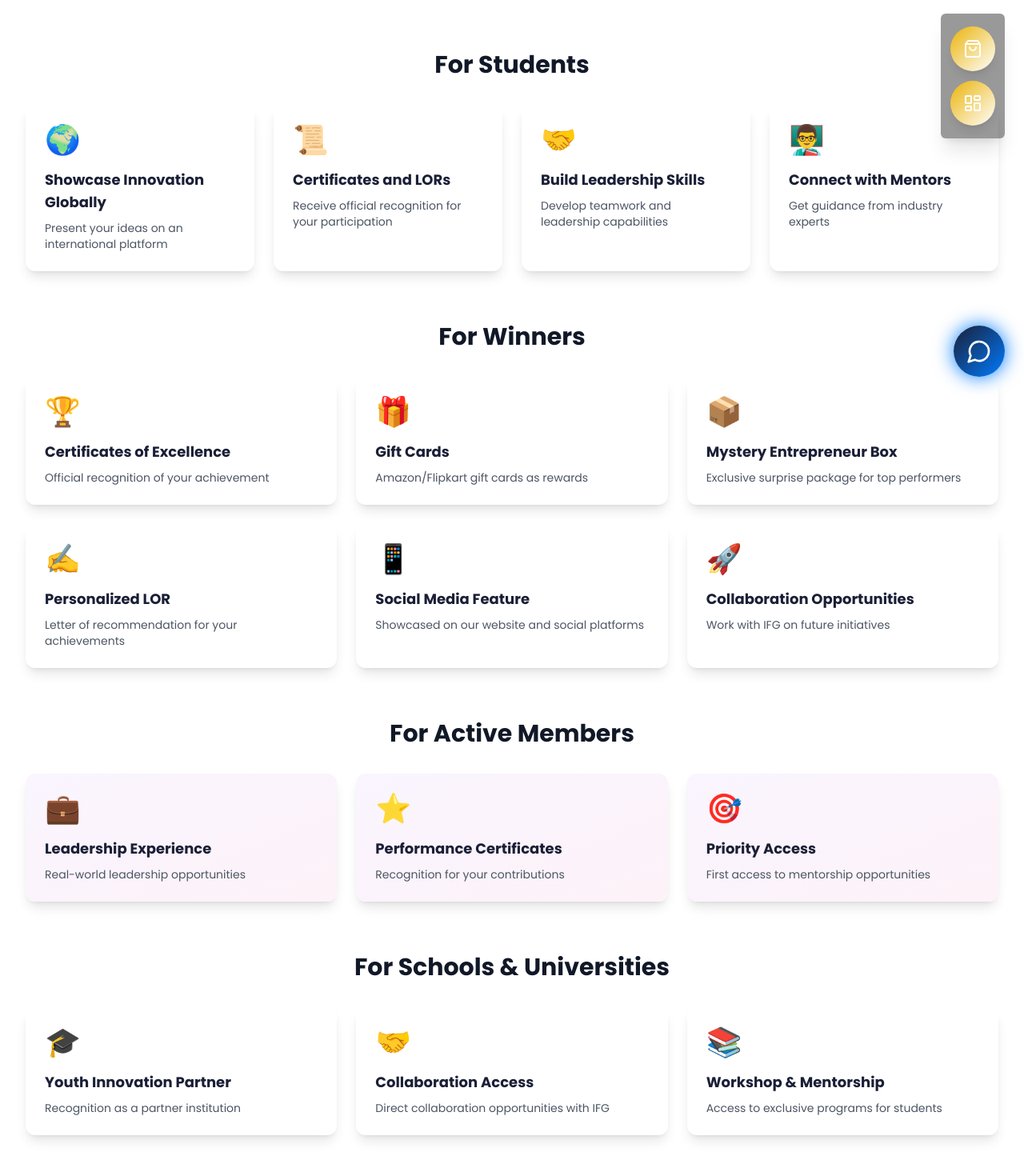
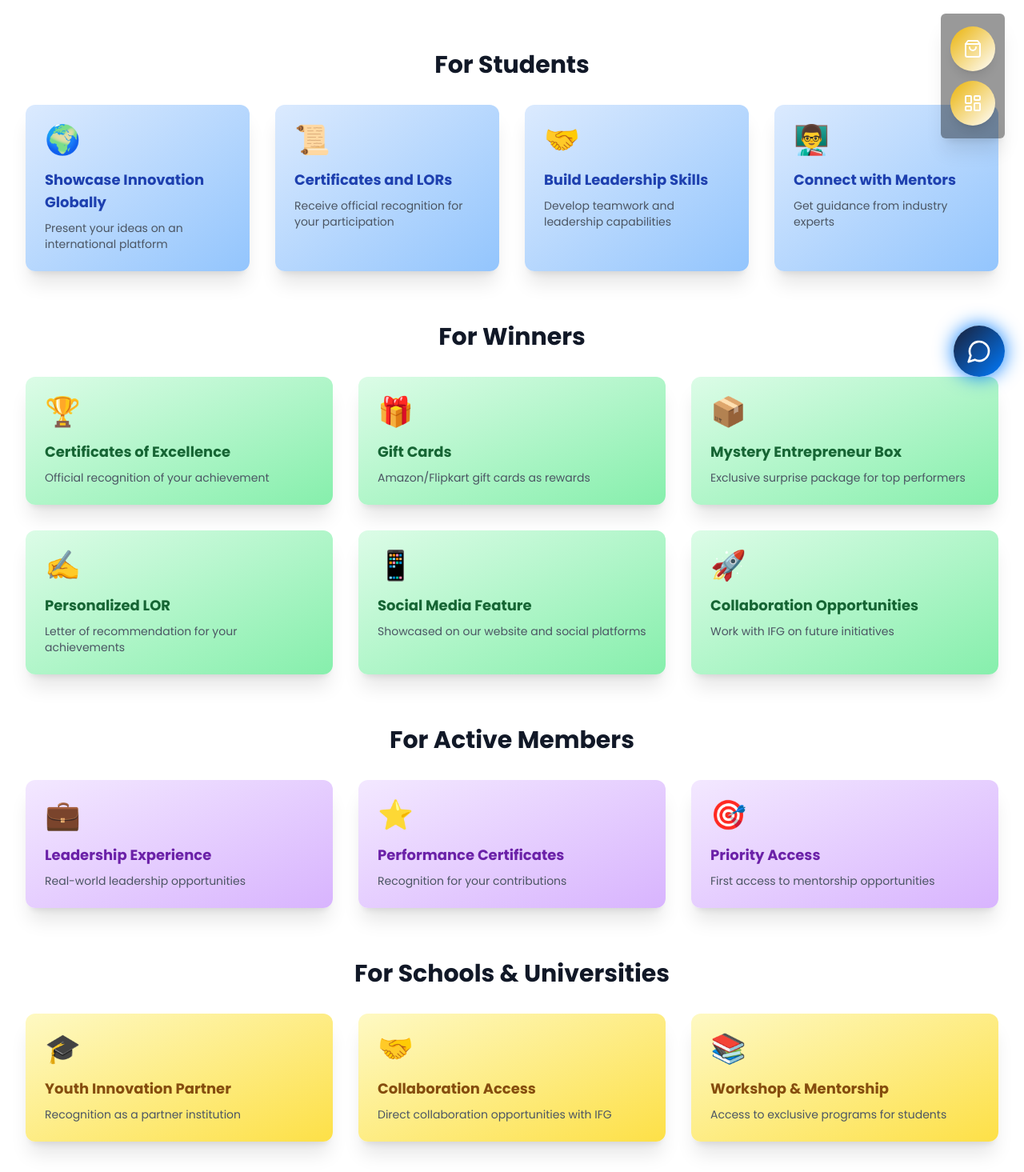
Before and after one commit to Arush-Developer/IFG-Website, a React (Vite) app: page /benefits in a window 1280 px wide. Shown: the part 305-1770 px from the top of the page at 80% size. Built offline with nearby package versions, Linux system fonts and the light colour scheme.

Commit message:
Update BenefitsPage.tsx

```diff
--- a/src/pages/BenefitsPage.tsx
+++ b/src/pages/BenefitsPage.tsx
@@ -3,7 +3,7 @@ import React from 'react';
 const BenefitsPage: React.FC = () => {
   return (
     <div className="min-h-screen bg-gray-50 pt-24">
-      <section className="py-12 sm:py-20 bg-white">
+      <section className="py-12 sm:py-20 bg-white shadow-lg">
         <div className="max-w-7xl mx-auto px-4 sm:px-6 lg:px-8">
           <div className="text-center mb-12 sm:mb-16 animate-fade-in">
             <h2 className="text-3xl sm:text-4xl md:text-5xl font-bold gradient-text mb-6 animate-gradient-shift">
@@ -17,16 +17,16 @@ const BenefitsPage: React.FC = () => {
           {/* For Students */}
           <div className="mb-16">
             <h3 className="text-2xl sm:text-3xl font-bold text-gray-900 mb-8 text-center">For Students</h3>
-            <div className="grid md:grid-cols-2 lg:grid-cols-4 gap-6">
+            <div className="grid md:grid-cols-2 lg:grid-cols-4 gap-8">
               {[
                 { icon: '🌍', title: 'Showcase Innovation Globally', description: 'Present your ideas on an international platform' },
                 { icon: '📜', title: 'Certificates and LORs', description: 'Receive official recognition for your participation' },
                 { icon: '🤝', title: 'Build Leadership Skills', description: 'Develop teamwork and leadership capabilities' },
                 { icon: '👨‍🏫', title: 'Connect with Mentors', description: 'Get guidance from industry experts' }
               ].map((item, index) => (
-                <div key={index} className="bg-gradient-to-br p-6 rounded-xl shadow-lg hover:scale-105 transition-all">
+                <div key={index} className="bg-gradient-to-br from-blue-100 to-blue-300 p-6 rounded-xl shadow-xl hover:scale-105 transform transition-all">
                   <div className="text-4xl mb-4">{item.icon}</div>
-                  <h4 className="text-lg font-bold mb-2">{item.title}</h4>
+                  <h4 className="text-lg font-bold mb-2 text-blue-800">{item.title}</h4>
                   <p className="text-gray-600 text-sm">{item.description}</p>
                 </div>
               ))}
@@ -36,7 +36,7 @@ const BenefitsPage: React.FC = () => {
           {/* For Winners */}
           <div className="mb-16">
             <h3 className="text-2xl sm:text-3xl font-bold text-gray-900 mb-8 text-center">For Winners</h3>
-            <div className="grid md:grid-cols-2 lg:grid-cols-3 gap-6">
+            <div className="grid md:grid-cols-2 lg:grid-cols-3 gap-8">
               {[
                 { icon: '🏆', title: 'Certificates of Excellence', description: 'Official recognition of your achievement' },
                 { icon: '🎁', title: 'Gift Cards', description: 'Amazon/Flipkart gift cards as rewards' },
@@ -45,9 +45,9 @@ const BenefitsPage: React.FC = () => {
                 { icon: '📱', title: 'Social Media Feature', description: 'Showcased on our website and social platforms' },
                 { icon: '🚀', title: 'Collaboration Opportunities', description: 'Work with IFG on future initiatives' }
               ].map((item, index) => (
-                <div key={index} className="bg-white p-6 rounded-xl shadow-lg hover:scale-105 transition-all">
+                <div key={index} className="bg-gradient-to-br from-green-100 to-green-300 p-6 rounded-xl shadow-xl hover:scale-105 transform transition-all">
                   <div className="text-4xl mb-4">{item.icon}</div>
-                  <h4 className="text-lg font-bold mb-2">{item.title}</h4>
+                  <h4 className="text-lg font-bold mb-2 text-green-800">{item.title}</h4>
                   <p className="text-gray-600 text-sm">{item.description}</p>
                 </div>
               ))}
@@ -57,15 +57,15 @@ const BenefitsPage: React.FC = () => {
           {/* For Active Members */}
           <div className="mb-16">
             <h3 className="text-2xl sm:text-3xl font-bold text-gray-900 mb-8 text-center">For Active Members</h3>
-            <div className="grid md:grid-cols-3 gap-6">
+            <div className="grid md:grid-cols-3 gap-8">
               {[
                 { icon: '💼', title: 'Leadership Experience', description: 'Real-world leadership opportunities' },
                 { icon: '⭐', title: 'Performance Certificates', description: 'Recognition for your contributions' },
                 { icon: '🎯', title: 'Priority Access', description: 'First access to mentorship opportunities' }
               ].map((item, index) => (
-                <div key={index} className="bg-gradient-to-br from-purple-50 to-pink-50 p-6 rounded-xl shadow-lg hover:scale-105 transition-all">
+                <div key={index} className="bg-gradient-to-br from-purple-100 to-purple-300 p-6 rounded-xl shadow-xl hover:scale-105 transform transition-all">
                   <div className="text-4xl mb-4">{item.icon}</div>
-                  <h4 className="text-lg font-bold mb-2">{item.title}</h4>
+                  <h4 className="text-lg font-bold mb-2 text-purple-800">{item.title}</h4>
                   <p className="text-gray-600 text-sm">{item.description}</p>
                 </div>
               ))}
@@ -75,15 +75,15 @@ const BenefitsPage: React.FC = () => {
           {/* For Schools & Universities */}
           <div className="mb-16">
             <h3 className="text-2xl sm:text-3xl font-bold text-gray-900 mb-8 text-center">For Schools & Universities</h3>
-            <div className="grid md:grid-cols-3 gap-6">
+            <div className="grid md:grid-cols-3 gap-8">
               {[
                 { icon: '🎓', title: 'Youth Innovation Partner', description: 'Recognition as a partner institution' },
                 { icon: '🤝', title: 'Collaboration Access', description: 'Direct collaboration opportunities with IFG' },
                 { icon: '📚', title: 'Workshop & Mentorship', description: 'Access to exclusive programs for students' }
               ].map((item, index) => (
-                <div key={index} className="bg-white p-6 rounded-xl shadow-lg hover:scale-105 transition-all">
+                <div key={index} className="bg-gradient-to-br from-yellow-100 to-yellow-300 p-6 rounded-xl shadow-xl hover:scale-105 transform transition-all">
                   <div className="text-4xl mb-4">{item.icon}</div>
-                  <h4 className="text-lg font-bold mb-2">{item.title}</h4>
+                  <h4 className="text-lg font-bold mb-2 text-yellow-800">{item.title}</h4>
                   <p className="text-gray-600 text-sm">{item.description}</p>
                 </div>
               ))}
```
